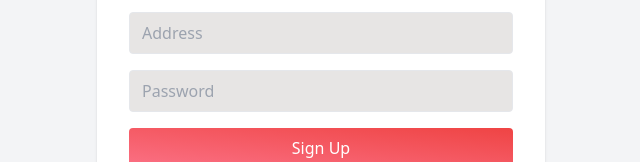
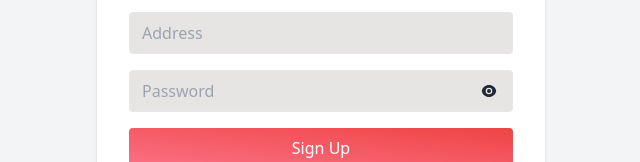
Before and after one commit to absiddik676/chat-application-client, a React (Vite) app: page /signup in a window 1280 px wide. Shown: the part 467-629 px from the top of the page, without its empty margins (319-959 px from the left). Built offline with nearby package versions, Linux system fonts and the light colour scheme.

Commit message:
login page and sign up forms data get done

```diff
--- a/package.json
+++ b/package.json
@@ -14,6 +14,7 @@
     "match-sorter": "^6.3.1",
     "react": "^18.2.0",
     "react-dom": "^18.2.0",
+    "react-hook-form": "^7.45.2",
     "react-icons": "^4.10.1",
     "react-router-dom": "^6.14.2",
     "react-tabs": "^6.0.2",
--- a/src/pages/Login/Login.jsx
+++ b/src/pages/Login/Login.jsx
@@ -1,7 +1,19 @@
-import React from 'react';
+import React, { useState } from 'react';
 import { BsFillChatDotsFill } from "react-icons/bs";
 import { Link } from 'react-router-dom';
+import { useForm } from "react-hook-form";
+import { RiEyeFill, RiEyeCloseFill } from "react-icons/ri";
 const Login = () => {
+    const { register, handleSubmit, watch, formState: { errors } } = useForm();
+    const onSubmit = data => {
+        console.log(data);
+    }
+
+    const [showPassword, setShowPassword] = useState(false);
+
+    const togglePasswordVisibility = () => {
+        setShowPassword((prevState) => !prevState);
+    };
     return (
         <div className="bg-gray-100 min-h-screen flex flex-col items-center justify-center">
             <div className=' w-20 h-16 rounded-lg flex justify-center items-center bg-gradient-to-tr from-rose-400 to-red-500'>
@@ -22,18 +34,29 @@ const Login = () => {
                                 className="w-full bg-stone-200 outline-none border rounded px-3 py-2"
                                 required
                                 placeholder='Email'
+                                {...register("password")}
                             />
                         </div>
-                        <div className="mb-4">
+                        <div className='mb-4'>
+                            <div className="flex items-center">
+                                <input
+                                    type={showPassword ? "text" : "password"}
+                                    id="password"
+                                    name="password"
+                                    className="w-full shrink-0 bg-stone-200 outline-none border rounded px-3 py-2 pr-10"
+                                    required
+                                    placeholder="Password"
+                                    {...register("password")}
+                                />
 
-                            <input
-                                type="text"
-                                id="address"
-                                name="address"
-                                className="w-full bg-stone-200 outline-none border rounded px-3 py-2"
-                                required
-                                placeholder='Password'
-                            />
+                                <button
+                                    type="button"
+                                    className="cursor-pointer relative right-8"
+                                    onClick={togglePasswordVisibility}
+                                >
+                                    {showPassword ? <RiEyeCloseFill /> : <RiEyeFill />}
+                                </button>
+                            </div>
                             <small className='text-gray-400 '>Forget Password</small>
                         </div>
 
--- a/src/pages/SignUp/SignUp.jsx
+++ b/src/pages/SignUp/SignUp.jsx
@@ -1,7 +1,19 @@
-import React from 'react';
+import React, { useState } from 'react';
 import { BsFillChatDotsFill } from "react-icons/bs";
 import { Link } from 'react-router-dom';
+import { useForm } from "react-hook-form";
+import { RiEyeFill, RiEyeCloseFill } from "react-icons/ri";
 const SignUp = () => {
+    const { register, handleSubmit, watch, formState: { errors } } = useForm();
+    const onSubmit = data => {
+        console.log(data);
+    }
+
+    const [showPassword, setShowPassword] = useState(false);
+
+    const togglePasswordVisibility = () => {
+        setShowPassword((prevState) => !prevState);
+    };
     return (
         <div className="bg-gray-100 min-h-screen flex flex-col items-center justify-center">
             <div className=' w-20 h-16 rounded-lg flex justify-center items-center bg-gradient-to-tr from-rose-400 to-red-500'>
@@ -11,7 +23,7 @@ const SignUp = () => {
             <div className='w-full'>
                 <div className="max-w-md mx-auto bg-white p-8 rounded shadow">
 
-                    <form >
+                    <form onSubmit={handleSubmit(onSubmit)}>
                         <div className="mb-4">
 
                             <input
@@ -19,9 +31,11 @@ const SignUp = () => {
                                 id="name"
                                 name="name"
                                 className="w-full bg-stone-200 outline-none border rounded px-3 py-2"
-                                required
+
                                 placeholder='Name'
+                                {...register("name", { required: true })}
                             />
+                            {errors.name?.type === 'required' && <p className='text-red-500'>Name is required</p>}
                         </div>
 
                         <div className="mb-4">
@@ -31,9 +45,12 @@ const SignUp = () => {
                                 id="email"
                                 name="email"
                                 className="w-full bg-stone-200 outline-none border rounded px-3 py-2"
-                                required
+
                                 placeholder='Email'
+                                {...register("email", { required: true })}
+
                             />
+                                  {errors.email?.type === 'required' && <p className='text-red-500 '>Email is required</p>}
                         </div>
 
                         <div className="mb-4">
@@ -43,8 +60,9 @@ const SignUp = () => {
                                 id="phone"
                                 name="phone"
                                 className="w-full bg-stone-200 outline-none border rounded px-3 py-2"
-                                required
+
                                 placeholder='Phone'
+                                {...register("phone")}
                             />
                         </div>
 
@@ -55,20 +73,43 @@ const SignUp = () => {
                                 id="address"
                                 name="address"
                                 className="w-full bg-stone-200 outline-none border rounded px-3 py-2"
-                                required
+
                                 placeholder='Address'
+                                {...register("address")}
                             />
                         </div>
-                        <div className="mb-4">
+                        <div className='mb-4'>
+                            <div className="flex items-center">
+                                <input
+                                    type={showPassword ? "text" : "password"}
+                                    id="password"
+                                    name="password"
+                                    className="w-full shrink-0 bg-stone-200 outline-none border rounded px-3 py-2 pr-10"
 
-                            <input
-                                type="text"
-                                id="address"
-                                name="address"
-                                className="w-full bg-stone-200 outline-none border rounded px-3 py-2"
-                                required
-                                placeholder='Password'
-                            />
+                                    placeholder="Password"
+                                    {...register("password", {
+                                        required: "Password is required",
+                                        minLength: {
+                                          value: 8,
+                                          message: "Password must be at least 8 characters",
+                                        },
+                                        pattern: {
+                                          value: /^(?=.*[A-Za-z])(?=.*\d)[A-Za-z\d]{8,}$/,
+                                          message: "Password must contain at least one letter and one number",
+                                        },
+                                      })}
+
+                                />
+                                <button
+                                    type="button"
+                                    className="cursor-pointer relative right-8"
+                                    onClick={togglePasswordVisibility}
+                                >
+                                    {showPassword ? <RiEyeCloseFill /> : <RiEyeFill />}
+                                </button>
+                            </div>
+
+                            {errors.password && <p className="text-red-500">{errors.password.message}</p>}
                         </div>
 
                         <button
```
Also changed, not shown: 1 other file (tests, documents, lock files or other folders).
